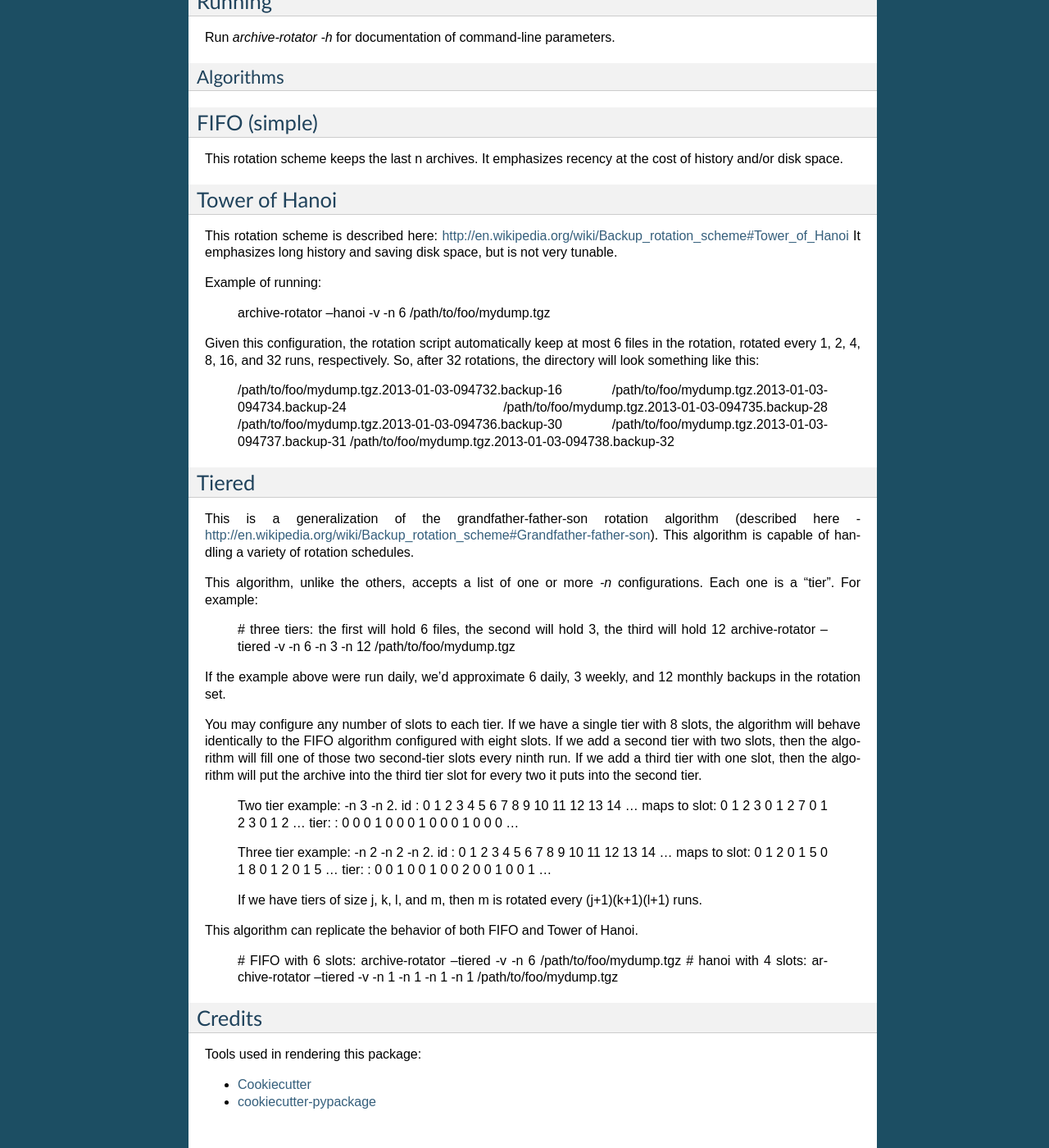
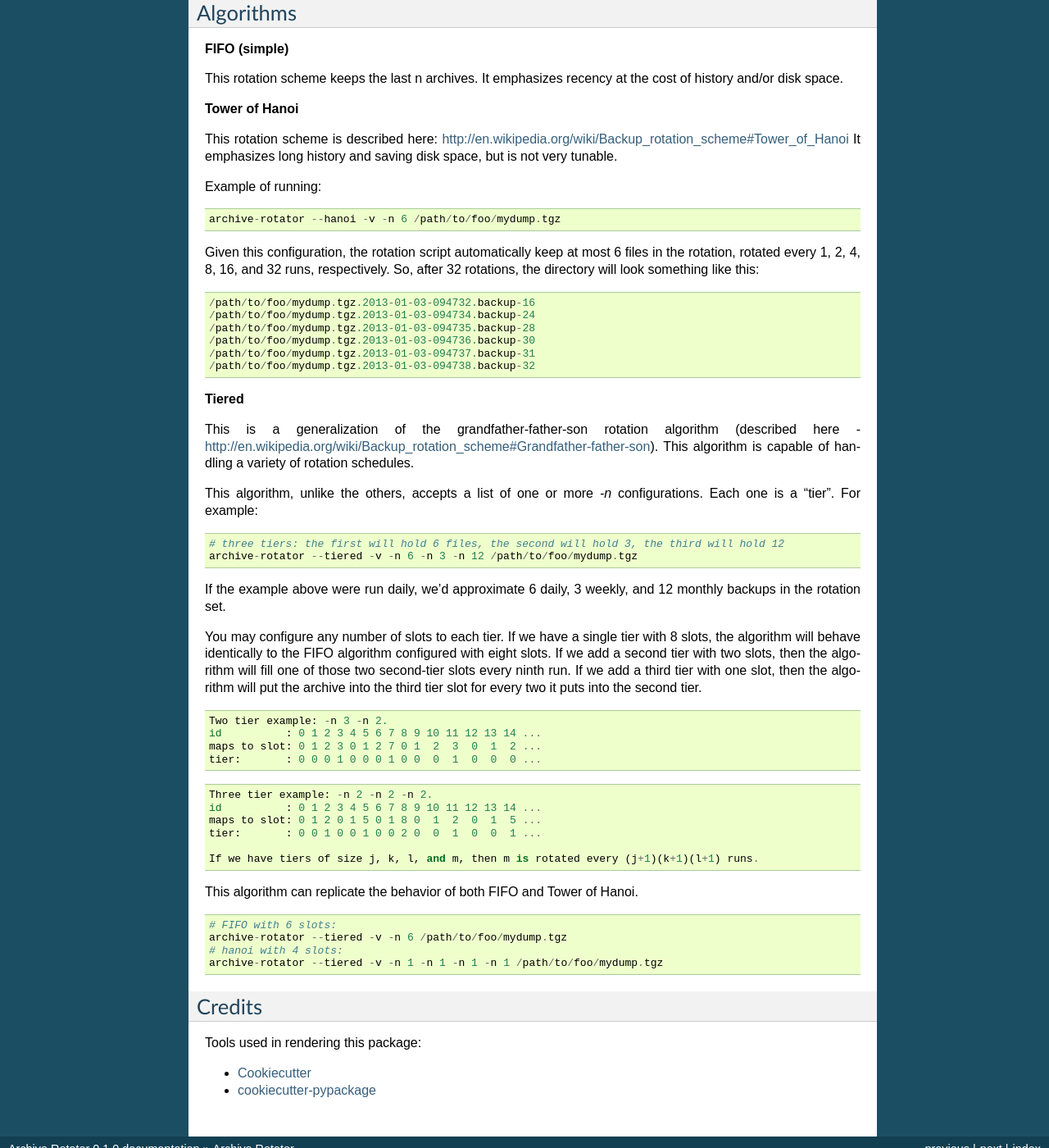
Before and after one commit to maxharp3r/archive-rotator, a Sphinx documentation site: the page built from docs/readme.rst, in a window 1280 px wide and 1400 px high, scrolled down 796 px. Shown: the whole window at 82% size. Built offline with Sphinx 7.4.7, drawn with Linux system fonts in a browser that asks for light colours; some of the changed text lies outside the part shown.

Commit message:
update docs

```diff
--- a/README.rst
+++ b/README.rst
@@ -1,6 +1,5 @@
-===============================
 Archive Rotator
-===============================
+===============
 
 .. image:: https://img.shields.io/pypi/v/archive-rotator.svg
         :target: https://pypi.python.org/pypi/archive-rotator
@@ -18,7 +17,6 @@ Flexible utility for rotating backup files.
 * Free software: MIT license
 * Documentation: https://archive-rotator.readthedocs.org.
 
-
 This utilty rotates files - typically backup archives. It offers three rotation algorithms - FIFO, Tower of Hanoi, and
 tiered (a generalization of grandfather-father-son). It requires no configuration file, just command-line parameters.
 The script is stand-alone (python required) and tracks its state by applying a naming convention to rotated files.
@@ -49,33 +47,25 @@ six times, the set of archives would be too big, so the oldest will be deleted.
 rotation algorithm.
 
 
-Running
--------
+Algorithms
+----------
 
-Run `archive-rotator -h` for documentation of command-line parameters.
-
-
-Algorithms
-==========
-
-FIFO (simple)
--------------
+**FIFO (simple)**
 
 This rotation scheme keeps the last n archives. It emphasizes recency at the cost of history and/or disk space.
 
 
-Tower of Hanoi
---------------
+**Tower of Hanoi**
 
 This rotation scheme is described here: http://en.wikipedia.org/wiki/Backup_rotation_scheme#Tower_of_Hanoi
 It emphasizes long history and saving disk space, but is not very tunable.
 
-Example of running:
+Example of running::
 
     archive-rotator --hanoi -v -n 6 /path/to/foo/mydump.tgz
 
 Given this configuration, the rotation script automatically keep at most 6 files in the rotation, rotated every 1, 2, 4,
-8, 16, and 32 runs, respectively. So, after 32 rotations, the directory will look something like this:
+8, 16, and 32 runs, respectively. So, after 32 rotations, the directory will look something like this::
 
     /path/to/foo/mydump.tgz.2013-01-03-094732.backup-16
     /path/to/foo/mydump.tgz.2013-01-03-094734.backup-24
@@ -85,14 +75,13 @@ Given this configuration, the rotation script automatically keep at most 6 files
     /path/to/foo/mydump.tgz.2013-01-03-094738.backup-32
 
 
-Tiered
-------
+**Tiered**
 
 This is a generalization of the grandfather-father-son rotation algorithm (described here -
 http://en.wikipedia.org/wiki/Backup_rotation_scheme#Grandfather-father-son). This algorithm is capable of handling a
 variety of rotation schedules.
 
-This algorithm, unlike the others, accepts a list of one or more `-n` configurations. Each one is a "tier". For example:
+This algorithm, unlike the others, accepts a list of one or more `-n` configurations. Each one is a "tier". For example::
 
     # three tiers: the first will hold 6 files, the second will hold 3, the third will hold 12
     archive-rotator --tiered -v -n 6 -n 3 -n 12 /path/to/foo/mydump.tgz
@@ -104,10 +93,14 @@ identically to the FIFO algorithm configured with eight slots. If we add a secon
 algorithm will fill one of those two second-tier slots every ninth run. If we add a third tier with one slot, then the
 algorithm will put the archive into the third tier slot for every two it puts into the second tier.
 
+::
+
     Two tier example: -n 3 -n 2.
     id          : 0 1 2 3 4 5 6 7 8 9 10 11 12 13 14 ...
     maps to slot: 0 1 2 3 0 1 2 7 0 1  2  3  0  1  2 ...
     tier:       : 0 0 0 1 0 0 0 1 0 0  0  1  0  0  0 ...
+
+::
 
     Three tier example: -n 2 -n 2 -n 2.
     id          : 0 1 2 3 4 5 6 7 8 9 10 11 12 13 14 ...
@@ -117,6 +110,8 @@ algorithm will put the archive into the third tier slot for every two it puts in
     If we have tiers of size j, k, l, and m, then m is rotated every (j+1)(k+1)(l+1) runs.
 
 This algorithm can replicate the behavior of both FIFO and Tower of Hanoi.
+
+::
 
     # FIFO with 6 slots:
     archive-rotator --tiered -v -n 6 /path/to/foo/mydump.tgz
--- a/docs/usage.rst
+++ b/docs/usage.rst
@@ -2,6 +2,4 @@
 Usage
 ========
 
-To use Archive Rotator in a project::
-
-    import archive_rotator
+Run `archive-rotator -h` for documentation of command-line parameters.
```
Also changed, not shown: other parts of README.rst (+4 -4 lines), docs/installation.rst (+2 -7 lines), 1 other file.
